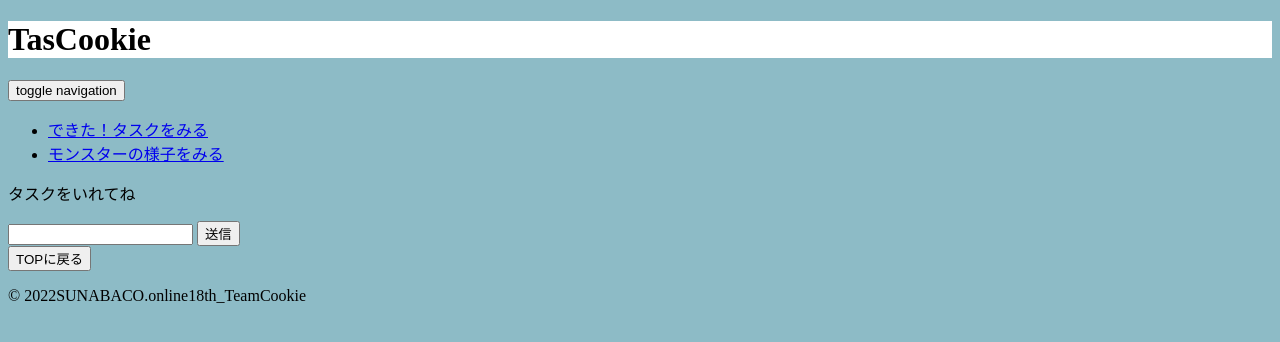
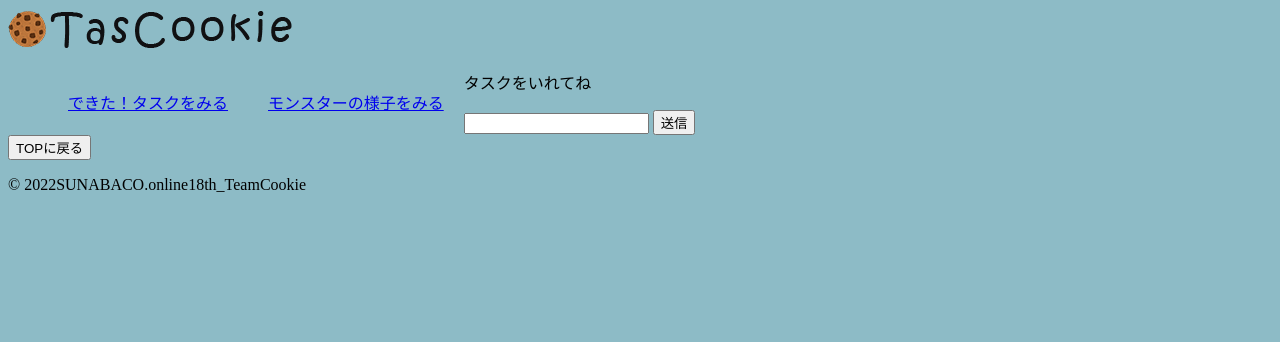
Before and after one commit to kiyunamakiki/sotugyou, a Flask app: page /add in a window 1280 px wide. Shown: the top 342 px of the page. Run offline with Flask 2, Linux system fonts and the light colour scheme; a user stored in the database is signed in; some libraries are stand-ins or nearby versions.

Commit message:
kiyunaトップ画面画像挿入しました_

```diff
--- a/static/style.css
+++ b/static/style.css
@@ -1,5 +1,13 @@
-.header{
-    background-color: white;
+header{
+    background-color: #8DBBC6;
+}
+.logo {
+    padding: 20px;
+}
+.drawe-menu li{
+    list-style: none;
+    float:left;
+    padding: 20px;
 }
 
 body {
--- a/templates/index.html
+++ b/templates/index.html
@@ -12,13 +12,14 @@
 
 </head>
 <body>
-    <header>
-        <h1 class = "header">TasCookie</h1>
-        <header>
+    <div class="header">
+        <img src="../static/image/logo.png">
+        <!-- <a href="logo"><img src="../static/image/logo.png" alt="topへ"> -->
+        <!-- <div class="header_list">
             <button type="button" class="drawer-toggle drawer-hamburger">
             <span class="sr-only">toggle navigation</span>
             <span class="drawer-hamburger-icon"></span>
-            </button>
+            </button> -->
 
         <ul class="drawe-menu">
             <li><a class="drawer-menu-item" href="#sec1">できた！タスクをみる</a></li>
@@ -28,7 +29,7 @@
 
     {% block content %}
 
-    <a href="#"><img src="../static/image/shikaku_dai.png" alt="ここをクリック">
+    <a href="#"><img src="../static/image/top.png" alt="ここをクリック">
 
         <form action="/login" method="post">
         <input type="text" name="member_name" value="ユーザー名">
```
Also changed, not shown: static/image/logo.png (added), static/image/top.png (added).
